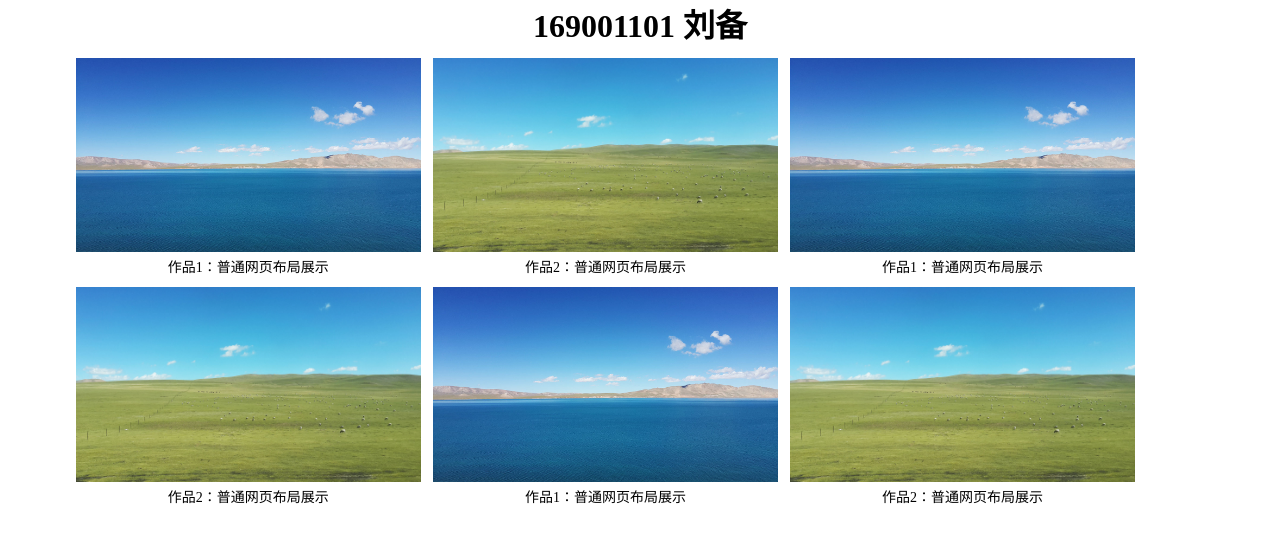
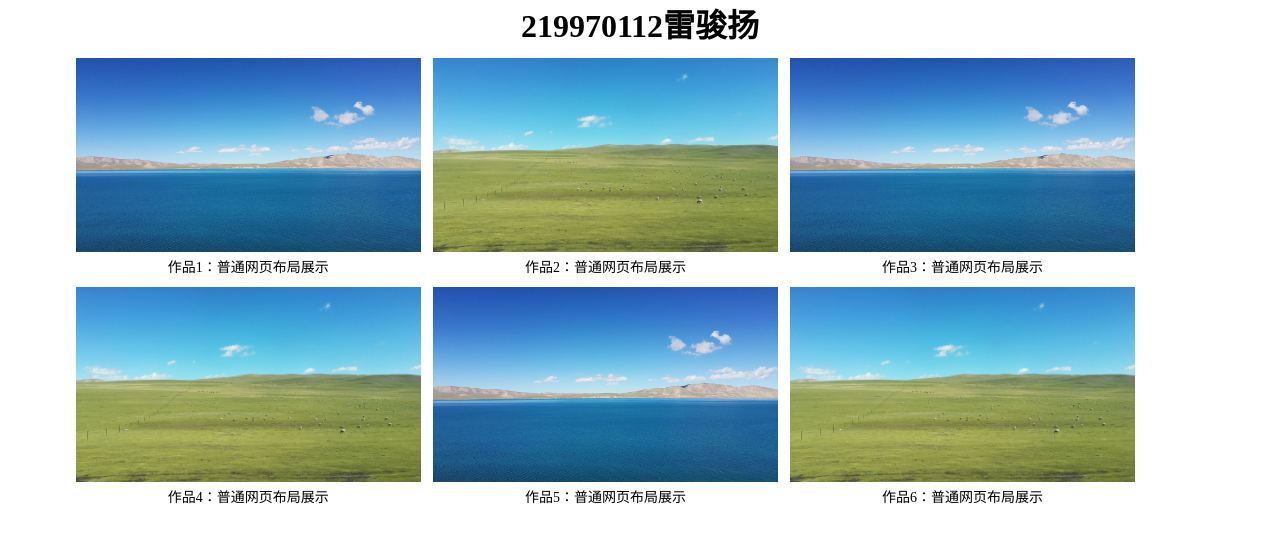
Before and after one commit to Mankind5201/obito, a plain HTML site: page index.html in a window 1280 px wide. Drawn offline with Linux system fonts and the light colour scheme.

Commit message:
index.html

```diff
--- a/index.html
+++ b/index.html
@@ -18,7 +18,7 @@ a:hover{color: #FF0000;}
 </head>
 
 <body>
-	<h1 class="mytitle">169001101 刘备</h1>
+	<h1 class="mytitle">219970112雷骏扬</h1>
 	<ul id="dowebok">
 		<li>
 			<div><a href="作业1.html"><img data-original="img/tibet-1.jpg" src="img/tibet-1.jpg" alt="图片1"></a></div>
@@ -30,19 +30,19 @@ a:hover{color: #FF0000;}
 		</li>
 		<li>
 			<div><img data-original="img/tibet-1.jpg" src="img/tibet-1.jpg" alt="图片1"></div>
-			<div class="dt">作品1：普通网页布局展示</div>
+			<div class="dt">作品3：普通网页布局展示</div>
 		</li>
 		<li>
 			<div><img data-original="img/tibet-2.jpg" src="img/tibet-2.jpg" alt="图片2"></div>
-			<div class="dt">作品2：普通网页布局展示</div>
+			<div class="dt">作品4：普通网页布局展示</div>
 		</li>
 		<li>
 			<div><img data-original="img/tibet-1.jpg" src="img/tibet-1.jpg" alt="图片1"></div>
-			<div class="dt">作品1：普通网页布局展示</div>
+			<div class="dt">作品5：普通网页布局展示</div>
 		</li>
 		<li>
 			<div><img data-original="img/tibet-2.jpg" src="img/tibet-2.jpg" alt="图片2"></div>
-			<div class="dt">作品2：普通网页布局展示</div>
+			<div class="dt">作品6：普通网页布局展示</div>
 		</li>
 	</ul>
 
```
